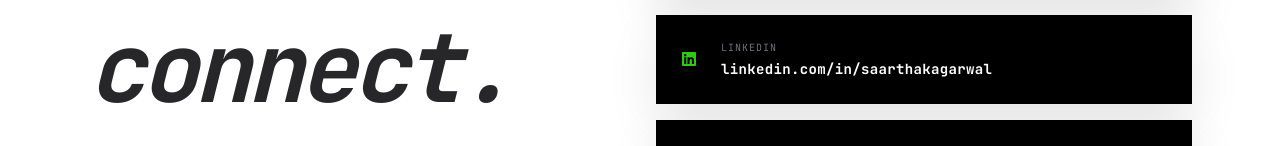
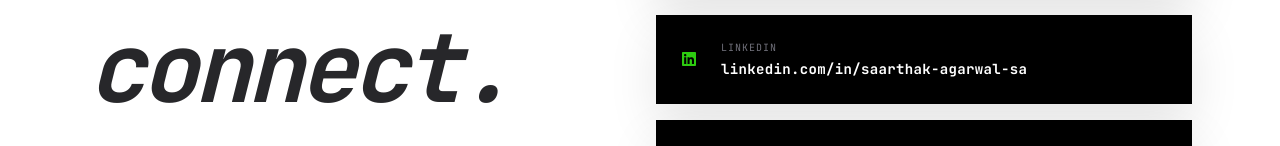
Before and after one commit to Saarthak1234/Portfolio, a Next.js app: page / in a window 1280 px wide. Shown: the part 3555-3701 px from the top of the page. Built offline with nearby package versions, Linux system fonts and the light colour scheme.

Commit message:
Update URL's

```diff
--- a/src/components/Contact.tsx
+++ b/src/components/Contact.tsx
@@ -15,7 +15,7 @@ const contactLinks = [
   },
   {
     label: "LinkedIn",
-    value: "linkedin.com/in/saarthakagarwal",
+    value: "linkedin.com/in/saarthak-agarwal-sa",
     Icon: FaLinkedin,
     href: "www.linkedin.com/in/saarthak-agarwal-sa"
   },
```
